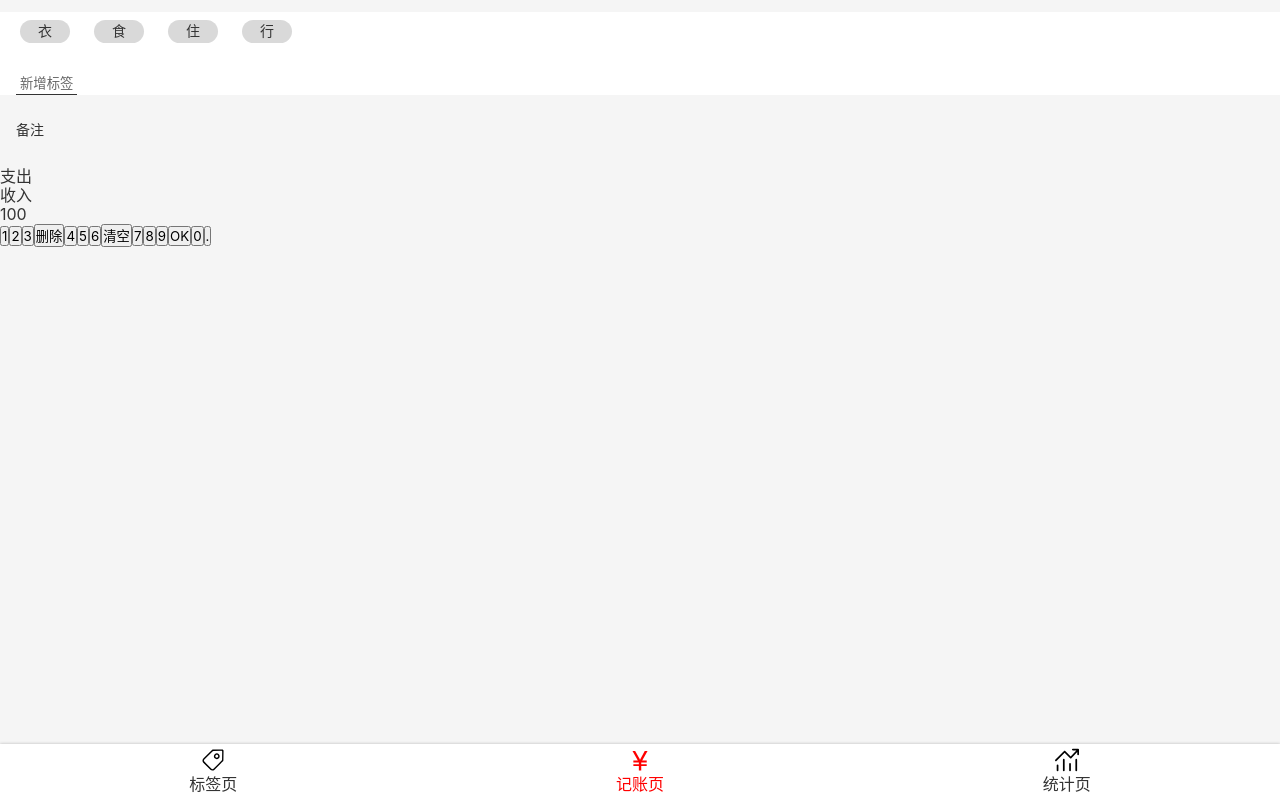
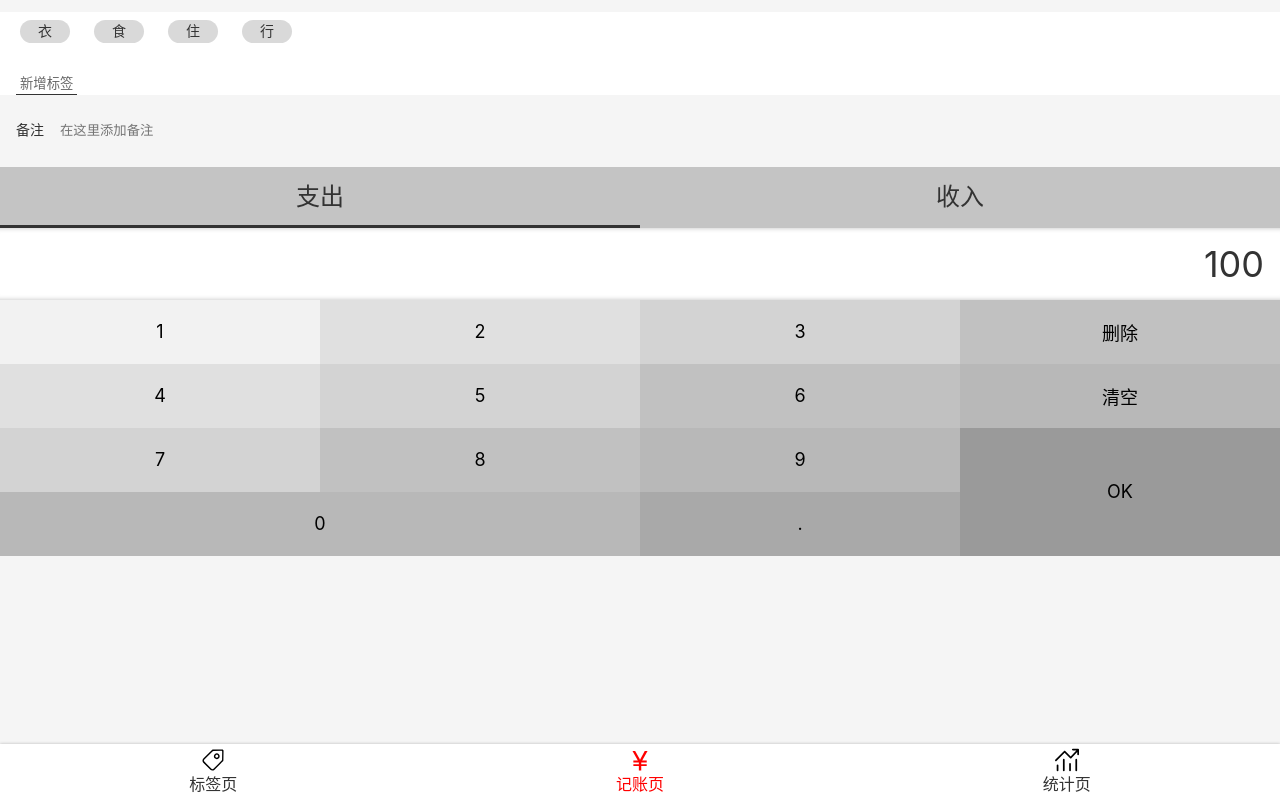
Before and after one commit to polaris-hike/morney-react, a React app: page /money in a window 1280 px wide. Built offline with nearby package versions, Linux system fonts and the light colour scheme.

Commit message:
money 页面numberpad 组件样式

```diff
--- a/src/components/Layout.tsx
+++ b/src/components/Layout.tsx
@@ -14,8 +14,6 @@
 `;
 
 const Layout = (props: any) => {
-    console.log(1);
-    console.log(props);
     return (
         <Wrapper>
             <Main>
--- a/src/index.scss
+++ b/src/index.scss
@@ -31,3 +31,8 @@
   width: 1em;
   height: 1em;
 }
+.clearfix {
+  content: "";
+  display: block;
+  clear: both;
+}
--- a/src/views/Money.tsx
+++ b/src/views/Money.tsx
@@ -2,7 +2,12 @@
 import React from 'react';
 import styled from 'styled-components';
 
+const MyLayout = styled(Layout)`
+  display: flex;
+  flex-direction: column;
+`;
 const TagsSection = styled.section`
+  flex-grow: 1;
   padding: 0 16px;
   background-color: #fff;
   > ol {
@@ -44,15 +49,83 @@
     }
   }
 `;
+
 const CategorySection = styled.section`
 
+  font-size: 24px;
+  > ul{
+    display:flex;
+    background:#c4c4c4;
+    > li {
+      width: 50%;
+      text-align:center;
+      padding: 16px 0;
+      position:relative;
+      &.selected::after{
+        content: '';
+        display:block;
+        height: 3px;
+        background:#333;
+        position:absolute;
+        bottom:0;
+        width: 100%;
+        left: 0;
+      }
+    }
+  }
 `;
+
 const NumberPadSection = styled.section`
-
+  display:flex;
+  flex-direction: column;
+  > .output{
+    background:white;
+    font-size: 36px;
+    line-height: 72px;
+    text-align:right;
+    padding: 0 16px;
+    box-shadow: inset 0 -5px 5px -5px rgba(0,0,0,0.25),
+                inset 0 5px 5px -5px rgba(0,0,0,0.25);
+  }
+  > .pad{
+    > button{
+      font-size: 18px; float: left; width: 25%; height: 64px; border: none;
+      &.ok{ height: 128px; float: right; }
+      &.zero{ width: 50%; }
+      &:nth-child(1){
+        background:#f2f2f2;
+      }
+      &:nth-child(2),
+      &:nth-child(5) {
+        background:#E0E0E0;
+      }
+      &:nth-child(3),
+      &:nth-child(6),
+      &:nth-child(9) {
+        background:#D3D3D3;
+      }
+      &:nth-child(4),
+      &:nth-child(7),
+      &:nth-child(10) {
+        background:#C1C1C1;
+      }
+      &:nth-child(8),
+      &:nth-child(11),
+      &:nth-child(13) {
+        background:#B8B8B8;
+      }
+      &:nth-child(12) {
+        background:#9A9A9A;
+      }
+      &:nth-child(14) {
+        background:#A9A9A9;
+      }
+    }
+  }
 `;
 const Money = () => {
     return (
-        <Layout>
+        <MyLayout>
             <TagsSection>
                 <ol>
                     <li>衣</li>
@@ -65,20 +138,20 @@
             <NotesSection>
                 <label>
                     <span>备注</span>
-                    <input type="text"/>
+                    <input type="text" placeholder="在这里添加备注" />
                 </label>
             </NotesSection>
             <CategorySection>
                 <ul>
-                    <li>支出</li>
+                    <li className="selected">支出</li>
                     <li>收入</li>
                 </ul>
             </CategorySection>
             <NumberPadSection>
-                <div>
+                <div className="output">
                     100
                 </div>
-                <div>
+                <div className="pad clearfix">
                     <button>1</button>
                     <button>2</button>
                     <button>3</button>
@@ -90,12 +163,12 @@
                     <button>7</button>
                     <button>8</button>
                     <button>9</button>
-                    <button>OK</button>
-                    <button>0</button>
-                    <button>.</button>
+                    <button className="ok">OK</button>
+                    <button className="zero">0</button>
+                    <button className="dot">.</button>
                 </div>
             </NumberPadSection>
-        </Layout>
+        </MyLayout>
     );
 };
 
```
